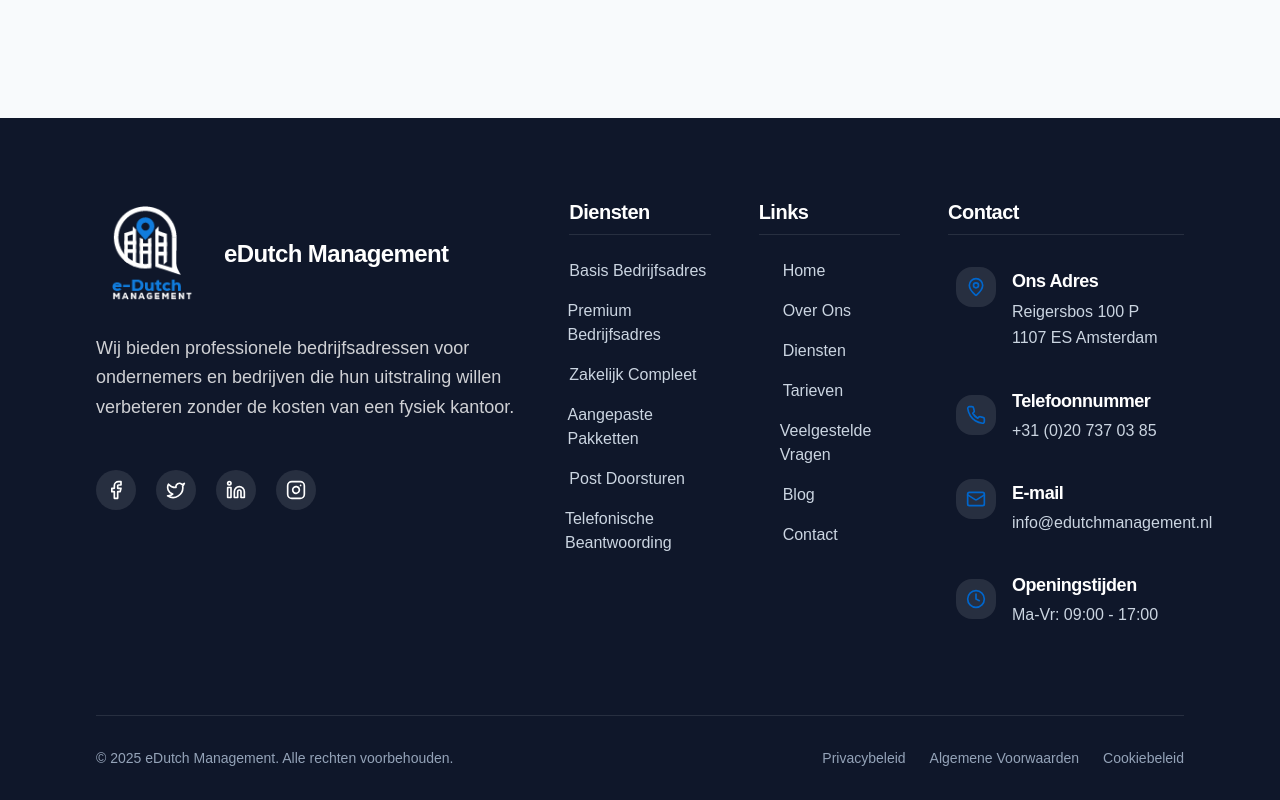
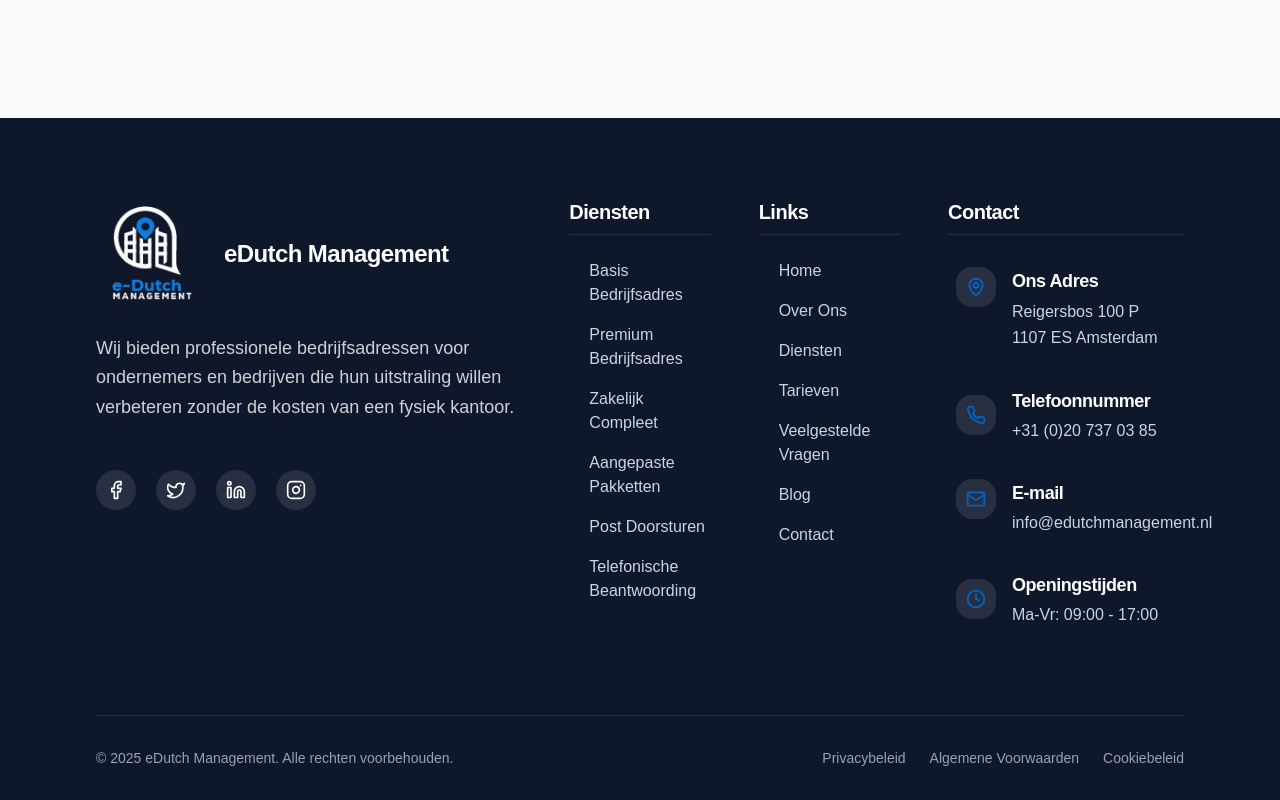
Before and after one commit to Waaries/edutchmanagement, a React (Vite) app: page /cookie-policy in a window 1280 px wide. Shown: the part 1478-2278 px from the top of the page. Built offline with nearby package versions, Linux system fonts and the light colour scheme.

Commit message:
Regenerate code changes
The user did not see the changes they expected. This commit regenerates the code changes.

```diff
--- a/src/components/Footer.tsx
+++ b/src/components/Footer.tsx
@@ -1,3 +1,4 @@
+
 import { Facebook, Twitter, Linkedin, Instagram, MapPin, Phone, Mail, Clock, ChevronRight } from "lucide-react";
 import { Link } from "react-router-dom";
 
@@ -58,9 +59,11 @@ const Footer = () => {
                 "Telefonische Beantwoording"
               ].map((item, index) => (
                 <li key={index}>
-                  <a href="#diensten" className="text-slate-300 hover:text-primary transition-colors duration-300 flex items-center group text-base">
-                    <ChevronRight className="h-4 w-4 mr-2 opacity-0 -ml-6 group-hover:opacity-100 group-hover:ml-0 transition-all" />
-                    {item}
+                  <a href="#diensten" className="text-slate-300 hover:text-primary transition-colors duration-300 flex items-center group">
+                    <span className="w-5 flex-shrink-0 inline-flex justify-center">
+                      <ChevronRight className="h-4 w-4 opacity-0 group-hover:opacity-100 transition-all" />
+                    </span>
+                    <span>{item}</span>
                   </a>
                 </li>
               ))}
@@ -85,10 +88,12 @@ const Footer = () => {
               <li key={index}>
                 <a
                   href={`#${item.toLowerCase().replace(/ /g, '-')}`}
-                  className="text-slate-300 hover:text-primary transition-colors duration-300 flex items-center group text-base relative hover-stable-link"
+                  className="text-slate-300 hover:text-primary transition-colors duration-300 flex items-center group"
                 >
-                  <ChevronRight className="h-4 w-4 mr-2 opacity-0 -ml-6 group-hover:opacity-100 group-hover:ml-0 transition-all" />
-                  {item}
+                  <span className="w-5 flex-shrink-0 inline-flex justify-center">
+                    <ChevronRight className="h-4 w-4 opacity-0 group-hover:opacity-100 transition-all" />
+                  </span>
+                  <span>{item}</span>
                 </a>
               </li>
             ))}
--- a/src/index.css
+++ b/src/index.css
@@ -156,29 +156,6 @@
   /* Button */
   .btn {
     @apply rounded-2xl transition-all duration-300;
-  }
-
-  .hover-stable-link {
-    position: relative;
-    display: inline-block;
-    padding-left: 1.5rem; /* Create space for the ChevronRight icon */
-    transition: color 0.3s ease;
-  }
-
-  .hover-stable-link::before {
-    content: '';
-    position: absolute;
-    left: 0;
-    top: 50%;
-    transform: translateY(-50%);
-    width: 1.5rem;
-    height: 1.5rem;
-    opacity: 0;
-    transition: opacity 0.3s ease;
-  }
-
-  .hover-stable-link:hover {
-    color: hsl(var(--primary));
   }
 }
 
```
